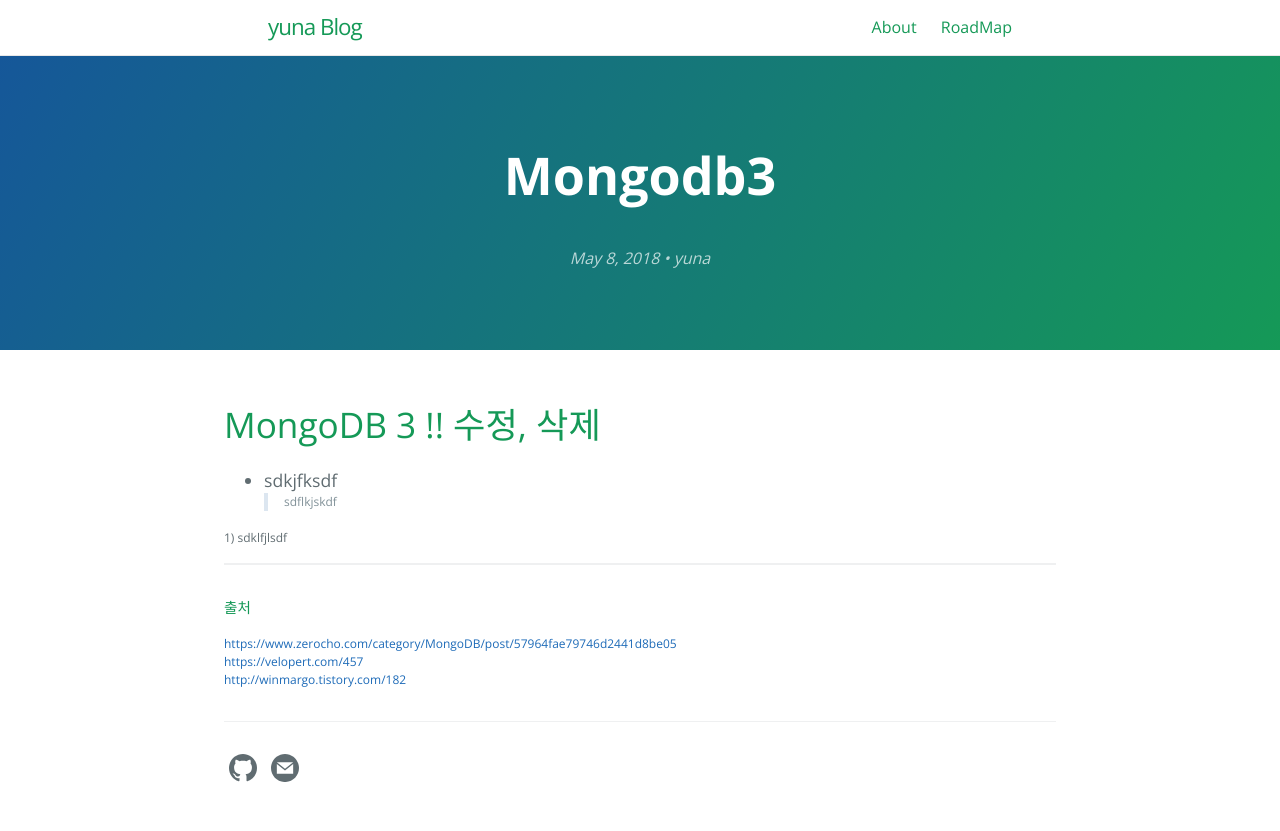
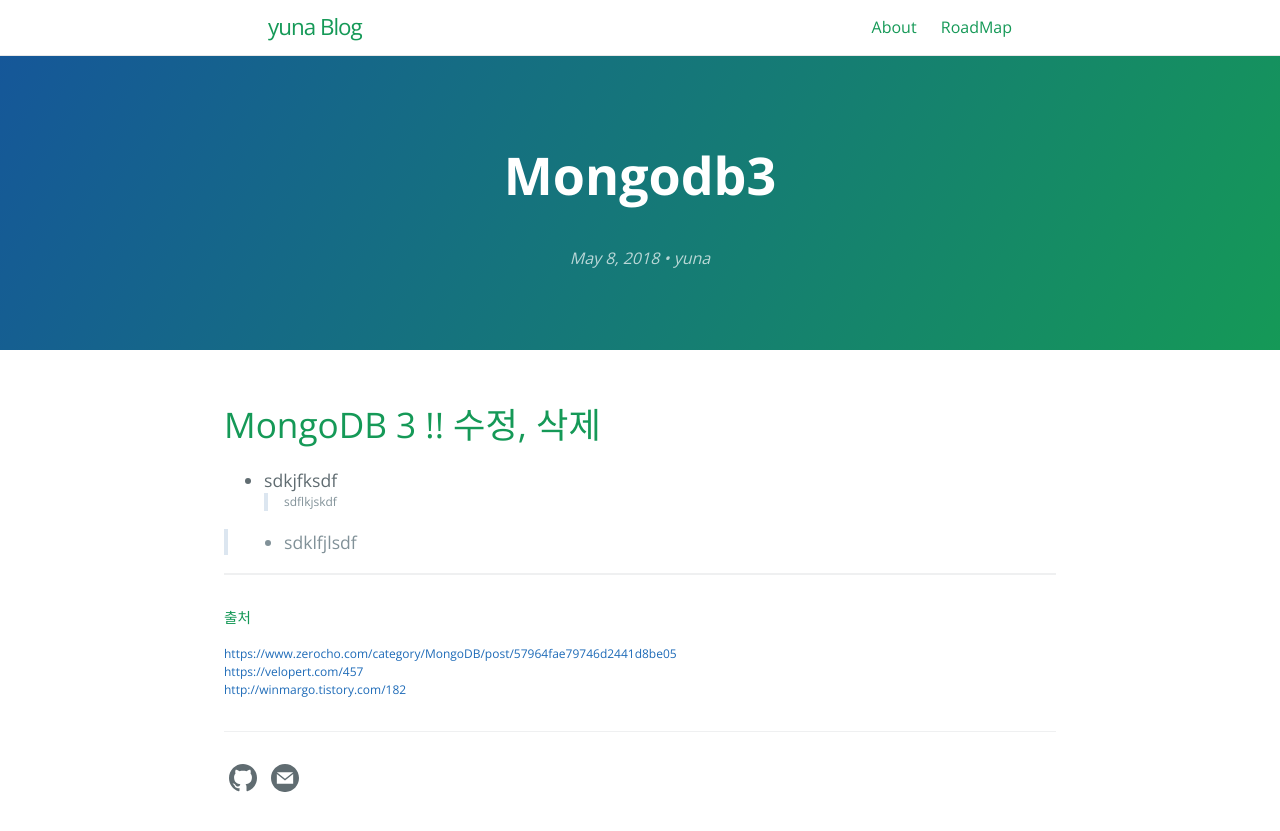
Before and after one commit to zzingyuna/test_site.github.io, a Jekyll site: the page built from _posts/2018-05-08-mongoDB3.md, in a window 1280 px wide. Shown: the top 831 px of the page. Built offline with Jekyll 4.4.1, drawn with Linux system fonts in a browser that asks for light colours.

Commit message:
Update 2018-05-08-mongoDB3.md

```diff
--- a/_posts/2018-05-08-mongoDB3.md
+++ b/_posts/2018-05-08-mongoDB3.md
@@ -7,7 +7,7 @@
 * sdkjfksdf
 >sdflkjskdf
 
-1) sdklfjlsdf
+>* sdklfjlsdf
 
 
 ---
```
